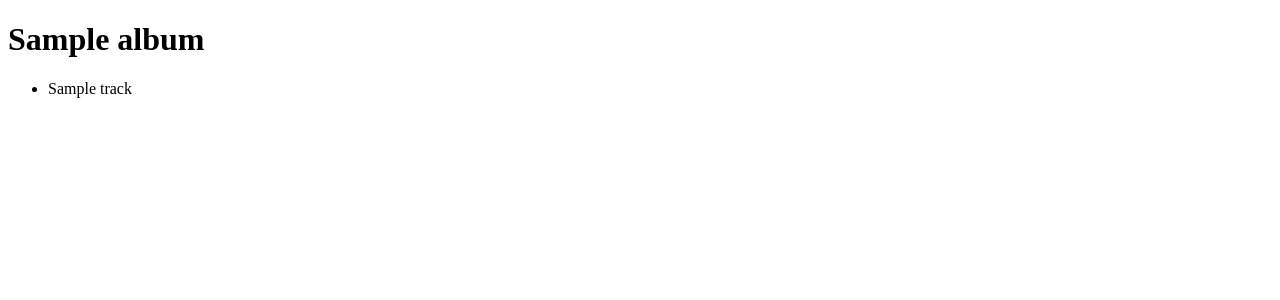
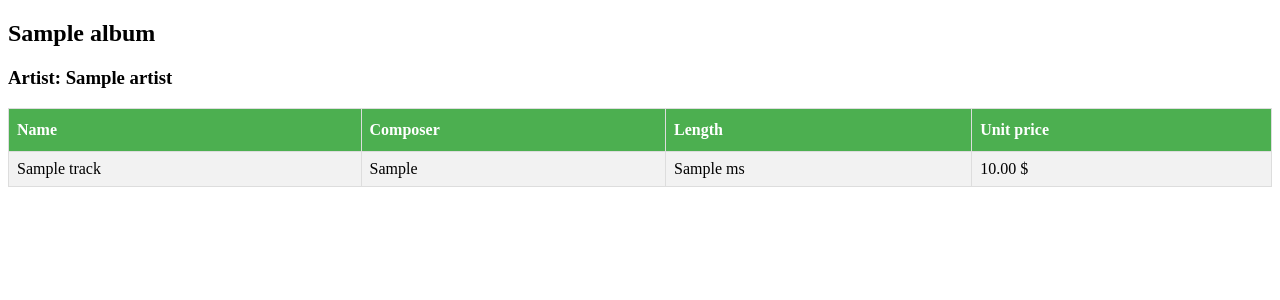
Before and after one commit to michele-savino/exercise, a Django app: page /disks/album/1 in a window 1280 px wide. Shown: the top 300 px of the page. Run offline with Django 3.2, Linux system fonts and the light colour scheme; tables that the repository leaves empty hold one stand-in row (values such as "Sample post").

Commit message:
Last commit

```diff
--- a/music_website/disks/models.py
+++ b/music_website/disks/models.py
@@ -1,28 +1,39 @@
+from math import ceil
+
 from django.db import models
 
 
+class Artist(models.Model):
+    Name = models.CharField(max_length=120)
+
+    class Meta:
+        db_table = "disks_artist"
+
+    def __str__(self):
+        return self.Name
+
+
+class Album(models.Model):
+    artist = models.ForeignKey(Artist, on_delete=models.CASCADE)
+    Title = models.CharField(max_length=160)
+
+    class Meta:
+        db_table = "disks_album"
+
+    def __str__(self):
+        return self.Title
+
+
 class Track(models.Model):
-    album = models.ForeignKey('Album', on_delete=models.CASCADE)
+    album = models.ForeignKey(Album, on_delete=models.CASCADE)
     Name = models.CharField(max_length=200)
     Composer = models.CharField(max_length=220)
     Milliseconds = models.TextField()
     Bytes = models.IntegerField()
     UnitPrice = models.DecimalField(max_digits=10, decimal_places=2)
 
-    def __str__(self):
-        return self.Name
-
-
-class Album(models.Model):
-    artist = models.ForeignKey('Artist', on_delete=models.CASCADE)
-    Title = models.CharField(max_length=160)
-
-    def __str__(self):
-        return self.Title
-
-
-class Artist(models.Model):
-    Name = models.CharField(max_length=120)
+    class Meta:
+        db_table = "disks_track"
 
     def __str__(self):
         return self.Name
--- a/music_website/disks/templates/disks/album.html
+++ b/music_website/disks/templates/disks/album.html
@@ -3,18 +3,58 @@
 <head>
     <meta charset="UTF-8">
     <title>{{ album.Title }}</title>
+
+    <style>
+        #albums {
+            border-collapse: collapse;
+            width: 100%;
+        }
+
+        #albums td, #albums th {
+            border: 1px solid #ddd;
+            padding: 8px;
+        }
+
+        #albums tr:nth-child(even) {
+            background-color: #f2f2f2;
+        }
+
+        #albums tr:hover {background-color: #ddd;}
+
+        #albums th {
+            padding-top: 12px;
+            padding-bottom: 12px;
+            text-align: left;
+            background-color: #4CAF50;
+            color: white;
+        }
+    </style>
 </head>
 <body>
 
-<h1>{{ album.Title }}</h1>
+<h2>{{ album.Title }}</h2>
 
-<ul>
+<h3>Artist: {{ album.artist }}</h3>
+
+<table id="albums">
+    <tr>
+        <th>Name</th>
+        <th>Composer</th>
+        <th>Length</th>
+        <th>Unit price</th>
+    </tr>
     {% for track in tracks %}
-    <li> {{track.Name}} </li>
+        <tr>
+        <td>{{ track.Name }}</td>
+        <td>{{ track.Composer }}</td>
+        <td>{{ track.Milliseconds }} ms</td>
+        <td>{{ track.UnitPrice }} $</td>
+        </tr>
     {% empty %}
-    <li>Empty album </li>
+        <tr><td colspan="4">This album is empty album</td></tr>
     {% endfor %}
-</ul>
+</table>
+
 
 </body>
 </html>
```
Also changed, not shown: music_website/disks/forms.py (+4 -4 lines), music_website/disks/templates/disks/album_list.html (+7 -8 lines).
